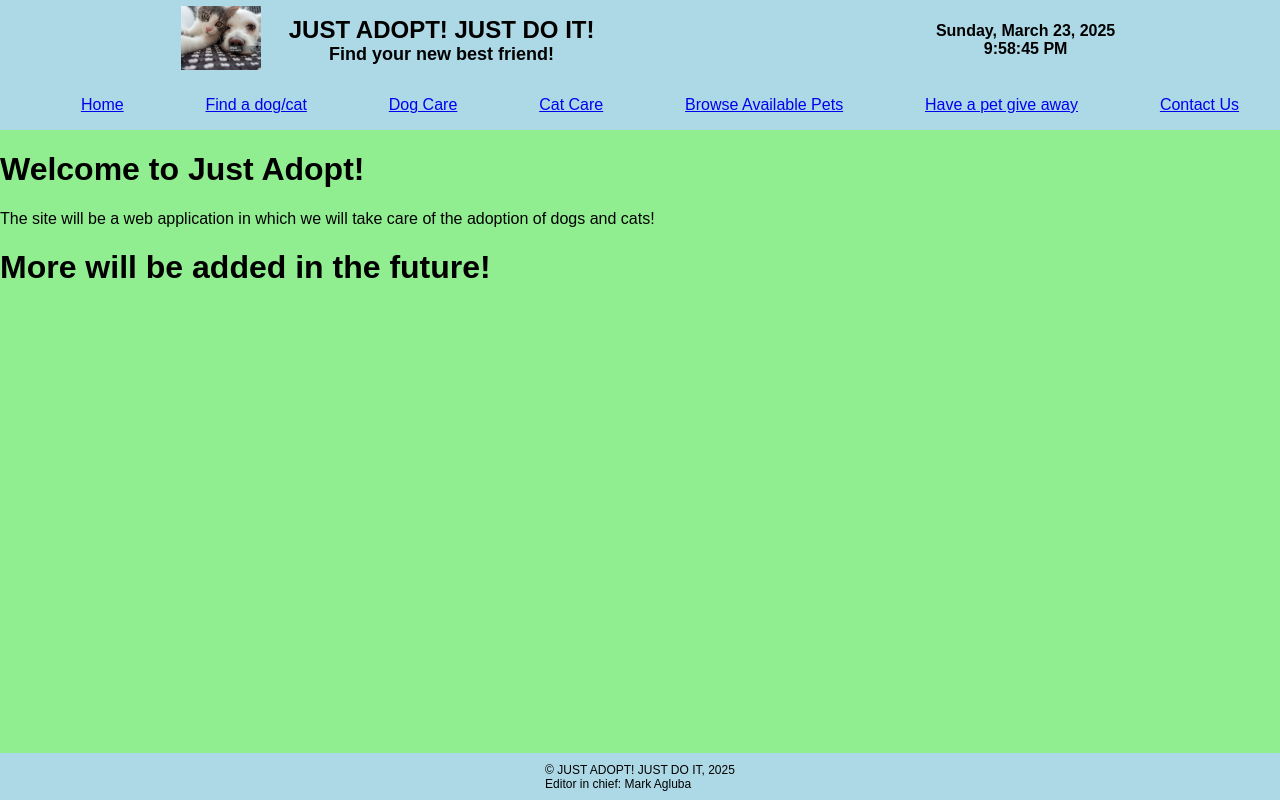
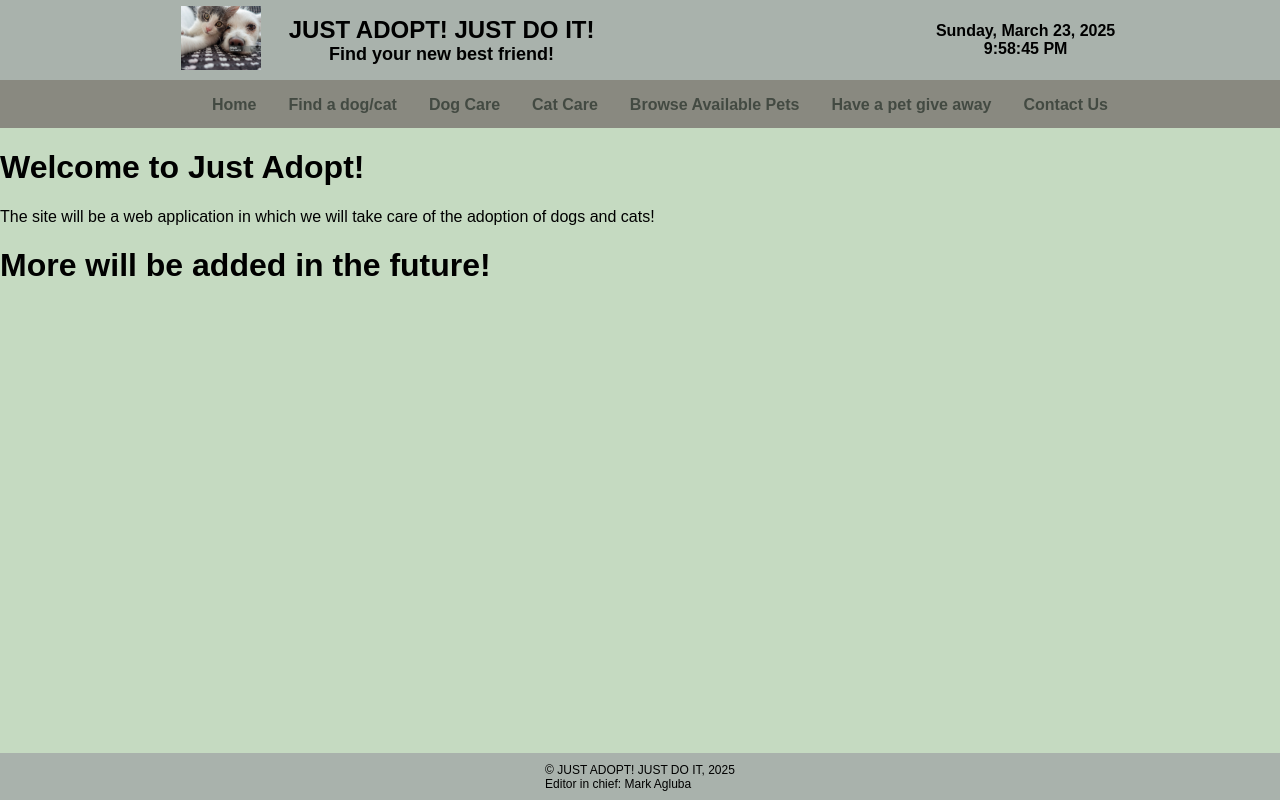
Before and after one commit to MarkProjs/Adopting-Animals, a plain HTML site: page pages/main.html in a window 1280 px wide. Drawn offline with nearby package versions, Linux system fonts and the light colour scheme.

Commit message:
finishing the homework

```diff
--- a/pages/main.html
+++ b/pages/main.html
@@ -7,7 +7,7 @@
     <title>Adopting Animals</title>
     <link rel="stylesheet" href="../styles/main.css">
     <script src="https://code.jquery.com/jquery-3.6.0.min.js"></script>
-    <script src="../scripts/main.js"></script>
+
   </head>
   <body>
     <div class="container">
@@ -53,5 +53,6 @@
         Editor in chief: Mark Agluba
       </footer>
     </div>
+    <script src="../scripts/main.js"></script>
   </body>
 </html>
--- a/styles/main.css
+++ b/styles/main.css
@@ -16,7 +16,7 @@ html, body {
 .header-area {
   width: 100%;
   height: 10em;
-  background-color: lightblue;
+  background-color: #A9B2AC;
 }
 
 header {
@@ -65,21 +65,40 @@ header img {
   padding: 0;
 }
 
-ul {
-  list-style-type: none;
+nav {
+  width: 100%;
+  height: 3em;
+  background-color: #898980;
   display: flex;
   justify-content: space-around;
 }
 
+ul {
+  list-style-type: none;
+  display: flex;
+}
+
+li a{
+  padding: 1em;
+  cursor: pointer;
+  font-weight: bold;
+  color: #434A42;
+  text-decoration: none;
+}
+
+li a:hover {
+  text-decoration: underline;
+}
+
 #content {
   height: 100em;
-  background-color: lightgreen;
+  background-color: #C5DAC1;
 }
 
 footer {
   width: 100%;
   height: 10em;
-  background-color: lightblue;
+  background-color: #A9B2AC;
   display: flex;
   justify-content: center;
   align-items: center;
--- a/styles/pets.css
+++ b/styles/pets.css
@@ -21,6 +21,11 @@
   list-style-type: none;
 }
 
+.pet-info ul {
+  display: flex;
+  flex-direction: column;
+}
+
 .pet-image {
   width: 100px;
   height: 100px;
```
